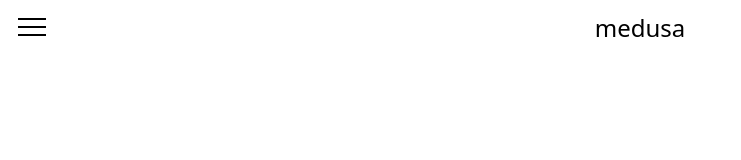
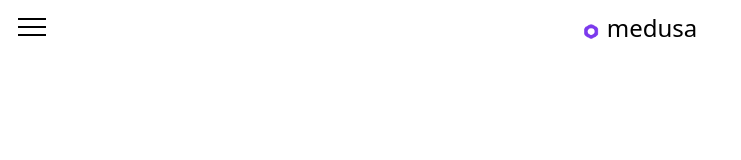
Before and after one commit to loredanadelic/medusa-storefront, a Next.js app: page / in a window 1280 px wide. Shown: the top 160 px of the page, without its empty margins (0-741 px from the left). Built offline with nearby package versions, Linux system fonts and the light colour scheme; what @medusajs/medusa-js, medusa-react would draw is missing.

Commit message:
Added logo

```diff
--- a/modules/layout/components/medusa/index.tsx
+++ b/modules/layout/components/medusa/index.tsx
@@ -1,7 +1,10 @@
 const Medusa = () => {
   return (
-    <div>
-      <h1 className=" text-2xl text-center">medusa</h1>
+    <div className=" w-[100%] flex justify-center">
+        <div className="w-4 mr-1 mt-3  ">
+        <img src='/logo.png'></img></div>
+        <div className="ml-1">
+      <h1 className=" text-2xl text-center ">medusa</h1></div>
     </div>
   );
 };
```
Also changed, not shown: public/logo.png (added).
